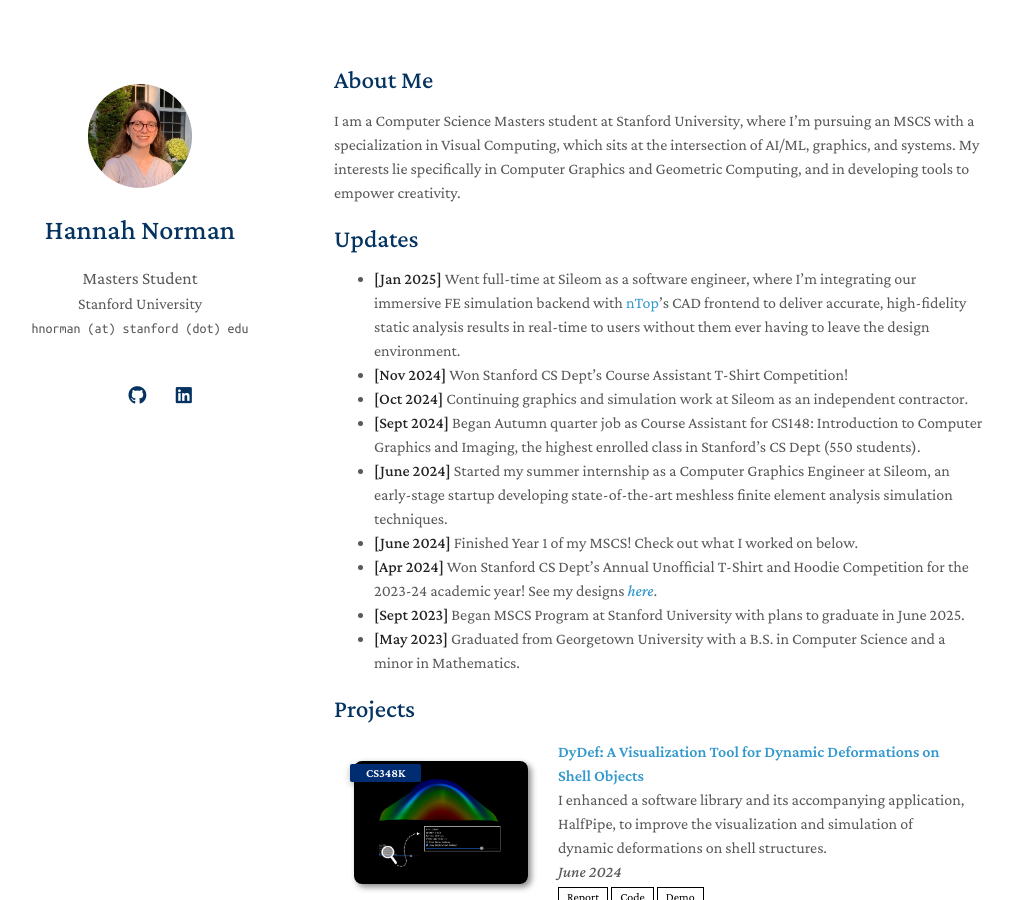
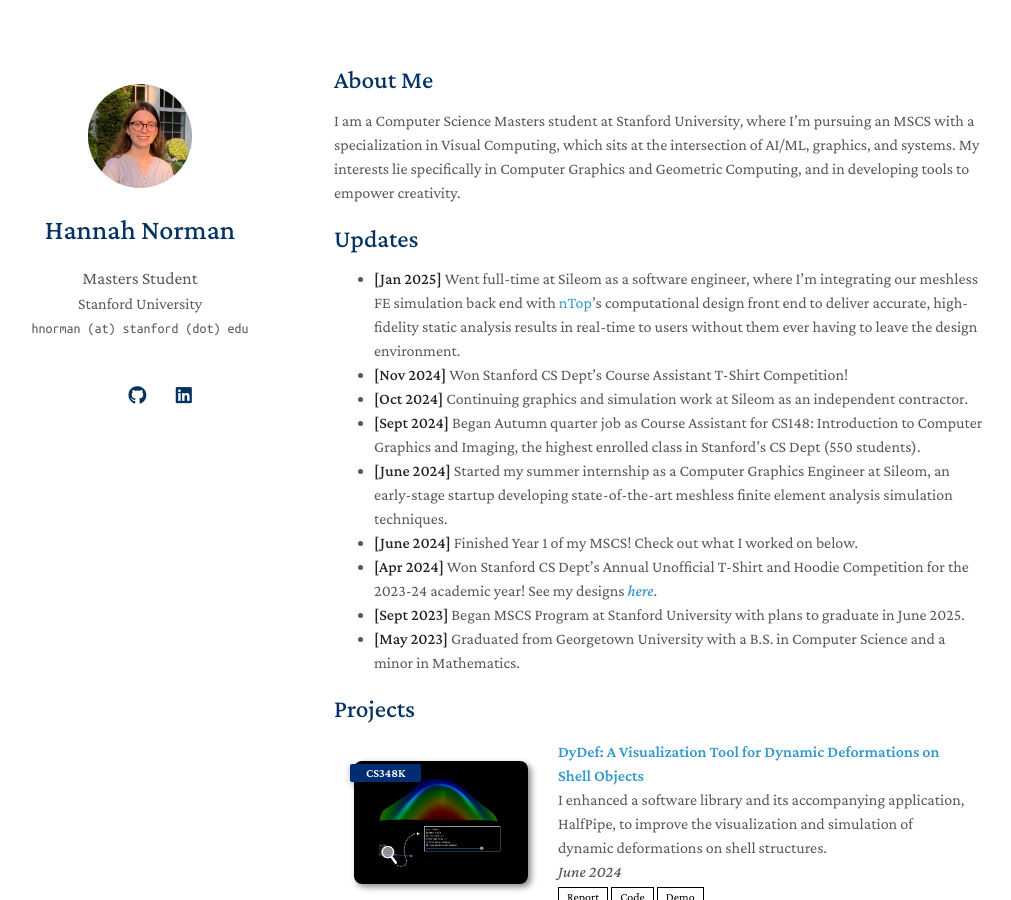
Before and after one commit to hnorm0629/portfolio, a Jekyll site: the page built from index.md, in a window 1280 px wide and 900 px high. Shown: the whole window, without its empty margins (136-1147 px from the left). Built offline with Jekyll 4.4.1, drawn with Linux system fonts in a browser that asks for light colours; nearby versions of some CDN libraries; a style sheet for code colours, icons or effects is not loaded; our own code applies the rules of GitHub Pages for plain Markdown files.

Commit message:
Update index.md

```diff
--- a/index.md
+++ b/index.md
@@ -8,7 +8,7 @@ I am a Computer Science Masters student at Stanford University, where I'm pursui
 
 ## Updates
 
-- **[Jan 2025]** Went full-time at Sileom as a software engineer, where I'm integrating our immersive FE simulation backend with [nTop](https://www.ntop.com)’s CAD frontend to deliver accurate, high-fidelity static analysis results in real-time to users without them ever having to leave the design environment.
+- **[Jan 2025]** Went full-time at Sileom as a software engineer, where I'm integrating our meshless FE simulation back end with [nTop](https://www.ntop.com)’s computational design front end to deliver accurate, high-fidelity static analysis results in real-time to users without them ever having to leave the design environment.
 - **[Nov 2024]** Won Stanford CS Dept's Course Assistant T-Shirt Competition!
 - **[Oct 2024]** Continuing graphics and simulation work at Sileom as an independent contractor.
 - **[Sept 2024]** Began Autumn quarter job as Course Assistant for CS148: Introduction to Computer Graphics and Imaging, the highest enrolled class in Stanford's CS Dept (550 students).
```
